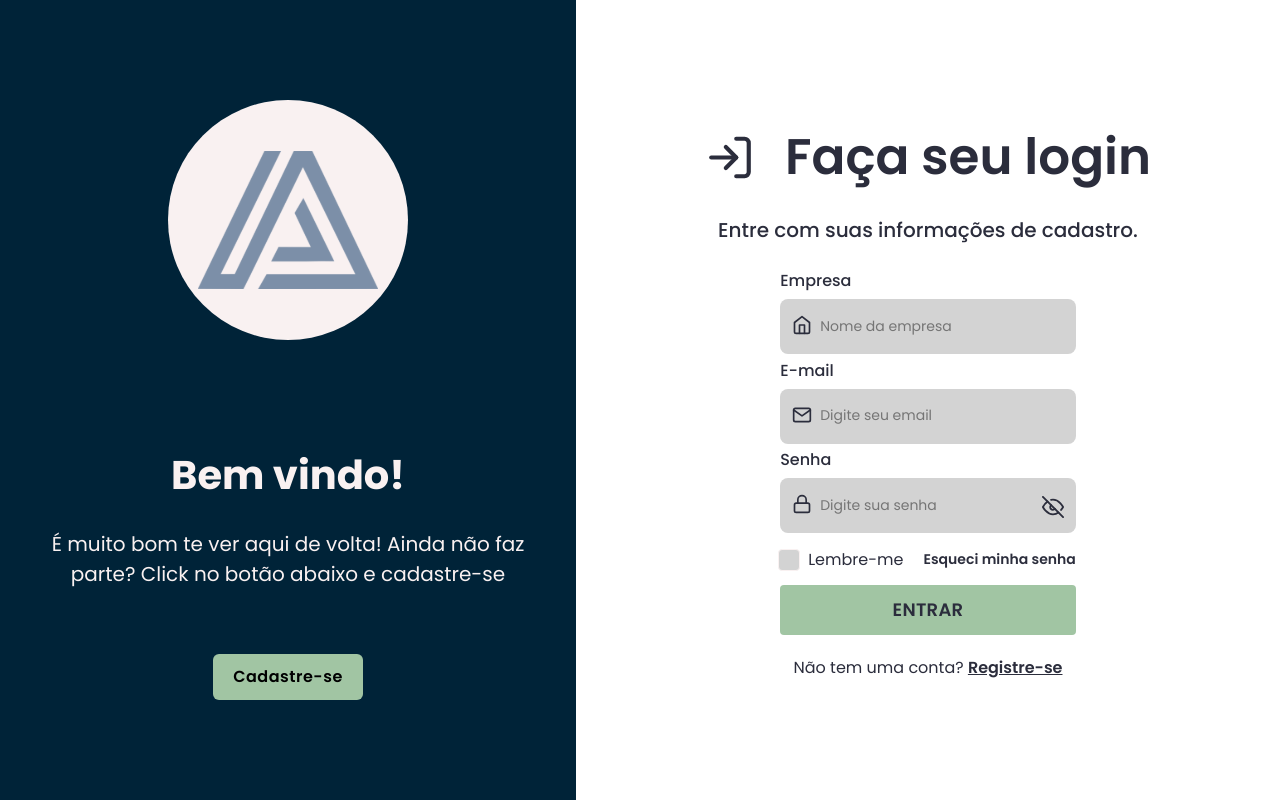
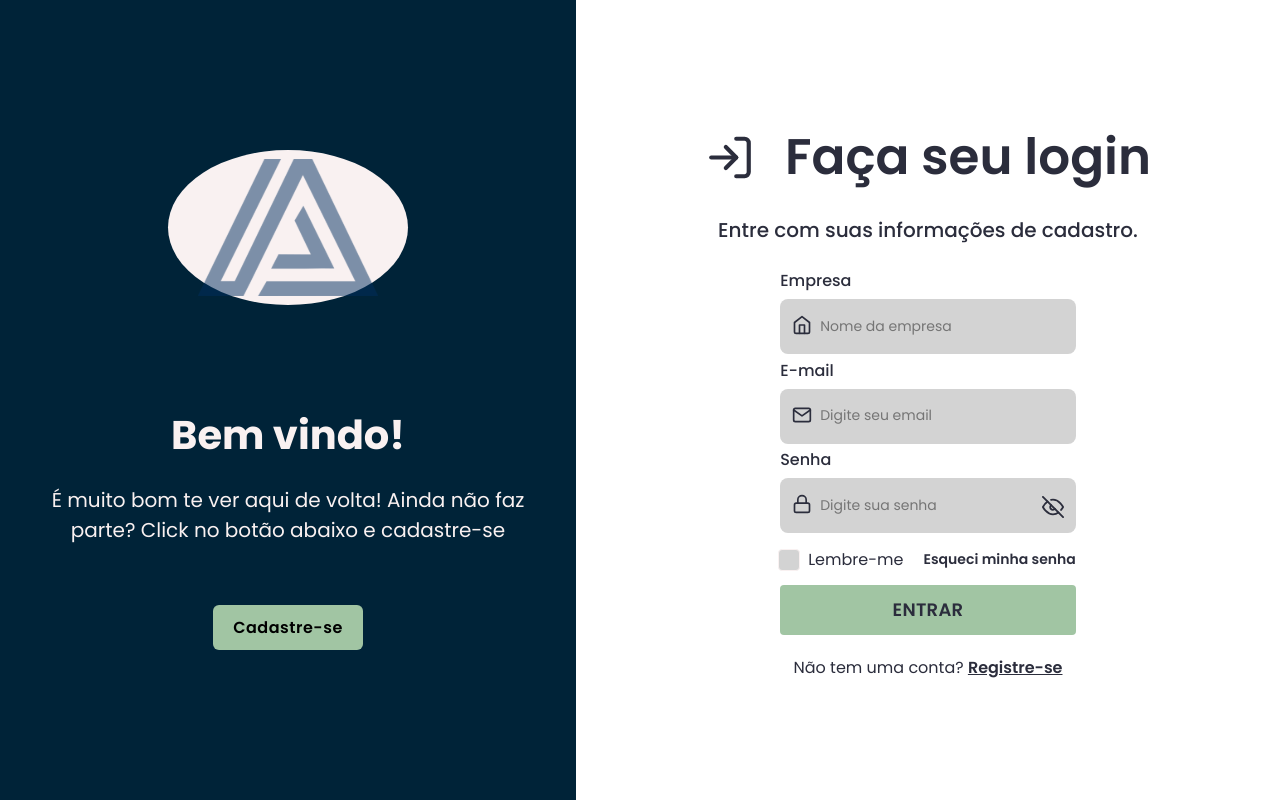
Before and after one commit to Beatrizrodri/alam, a React (Vite) app: page / in a window 1280 px wide. Built offline with nearby package versions, Linux system fonts and the light colour scheme.

Commit message:
add routes

```diff
--- a/src/pages/Login/styles.module.scss
+++ b/src/pages/Login/styles.module.scss
@@ -10,7 +10,7 @@
   height: 100%;
   display: flex;
   flex-direction: column;
-  padding: 10rem 5rem;
+  padding: 15rem 5rem;
 
   background-color: var(--background-color);
   justify-content: space-between;
```
Also changed, not shown: src/routes/index.jsx (added, +18 -0 lines).
